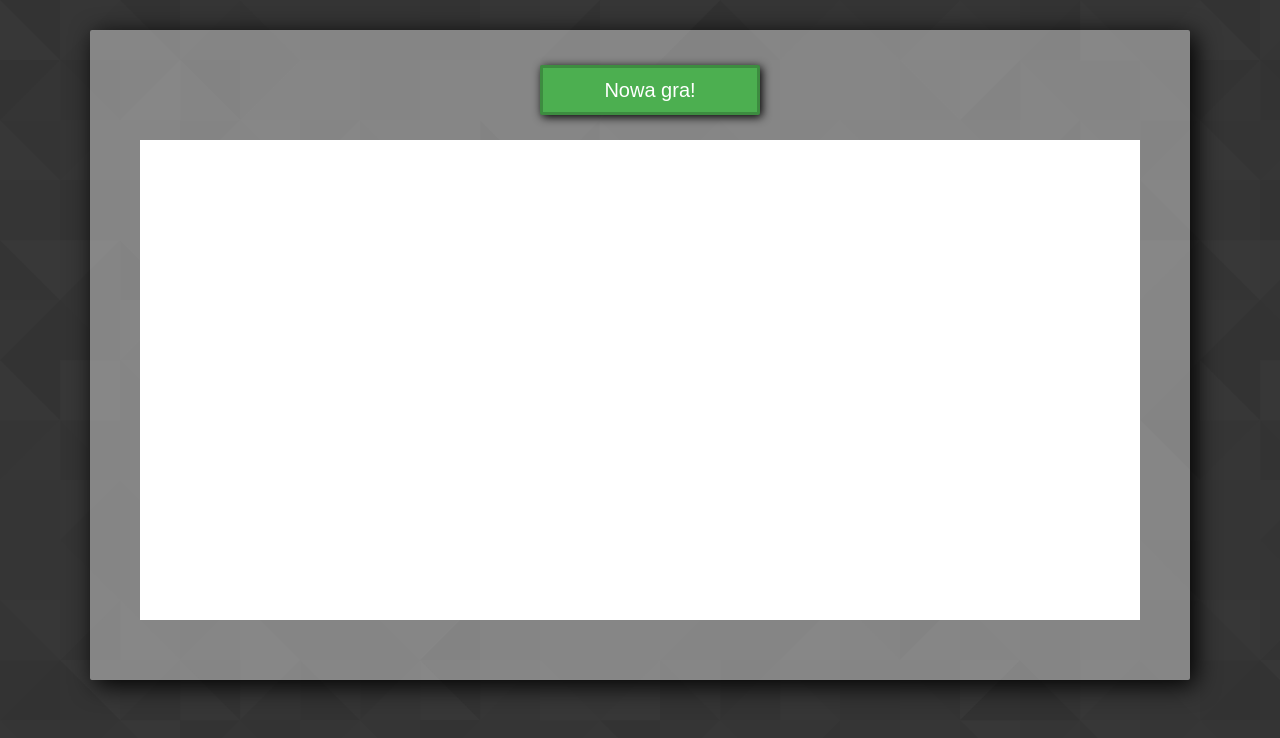
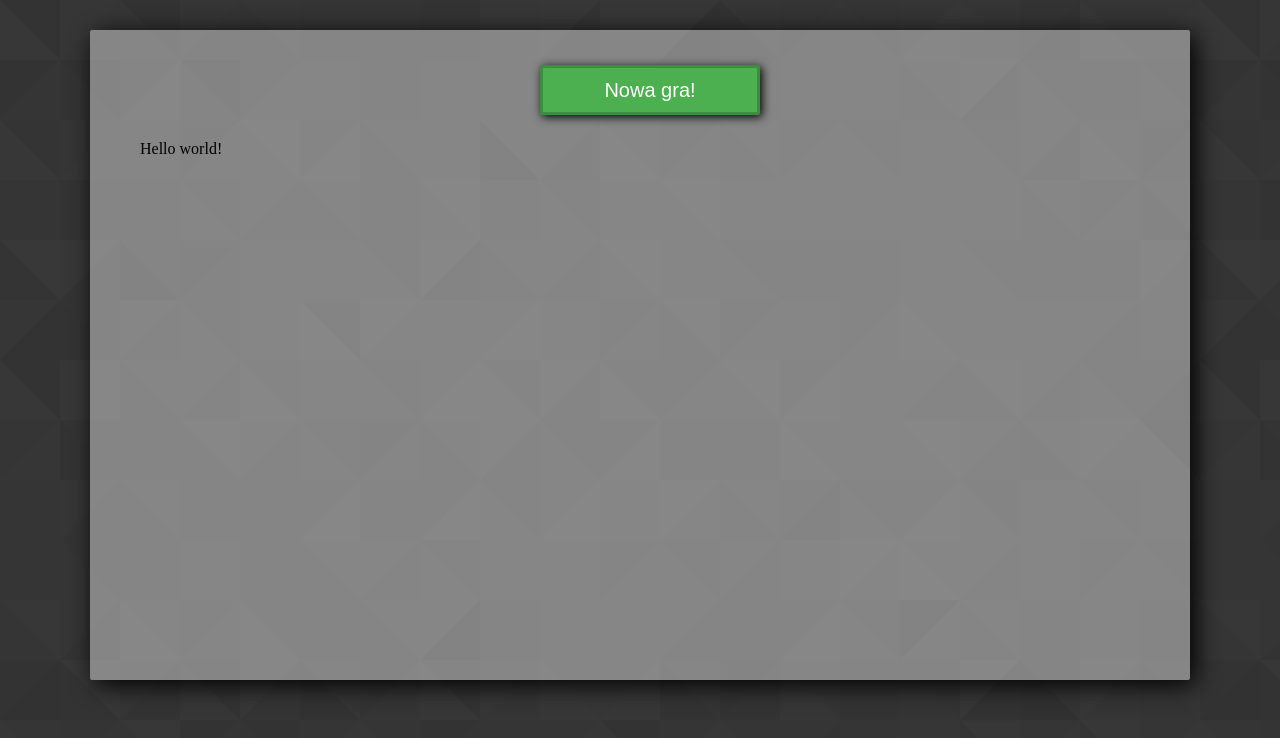
Before and after one commit to b-paprocki/Projekt-OPSS, a plain HTML site: page index.html in a window 1280 px wide. Both pictures are taken after a click on the button "Nowa gra!". Drawn offline with Linux system fonts and the light colour scheme.

Commit message:
Hello world!
Dodany "Hello world!" pojawiający się w odpowiednim miejscu.

```diff
--- a/index.html
+++ b/index.html
@@ -7,7 +7,7 @@
     </head>
     <body>
         <div class="container">
-            <button id="start-btn">Nowa gra!</button>
+            <button id="start-btn" onclick="start()">Nowa gra!</button>
             <div id="game-box"></div>
         </div>
         <script src="script.js"></script>
--- a/script.js
+++ b/script.js
@@ -0,0 +1,7 @@
+
+function start(){
+var gamebox = document.getElementById("game-box");
+var test = document.createElement("div");
+test.innerText = "Hello world!";
+gamebox.appendChild(test);
+}
--- a/style.css
+++ b/style.css
@@ -39,7 +39,7 @@ body{
 #game-box{
     width: 1000px;
     height: 480px;
-    background-color: white;
+    /* background-color: white; */
     margin: 25px 50px 25px 50px;
 }
 
```
